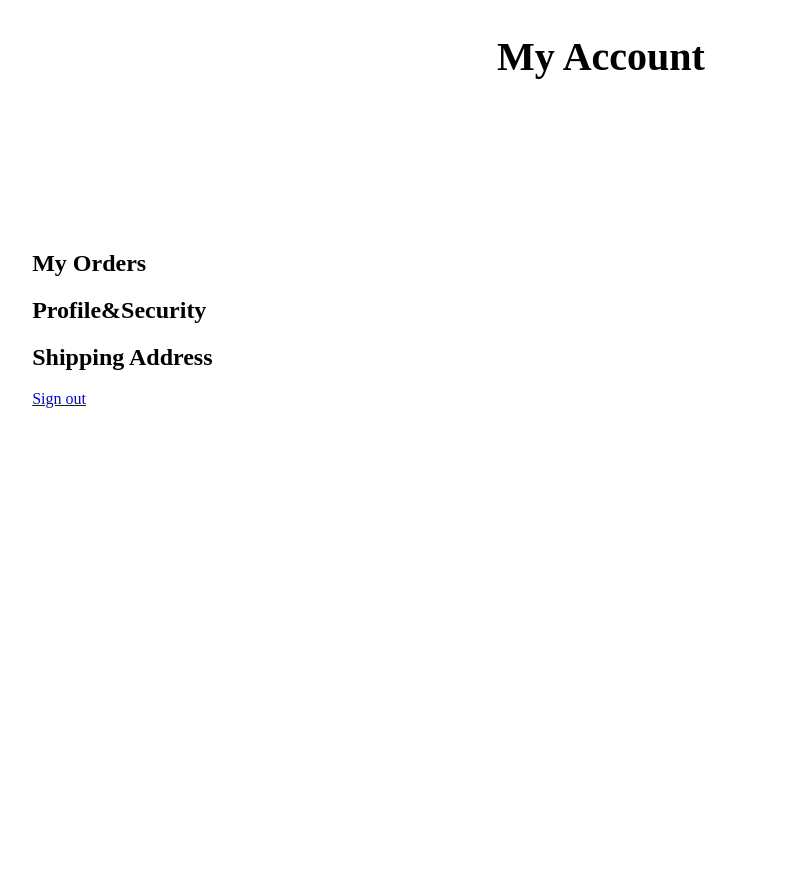
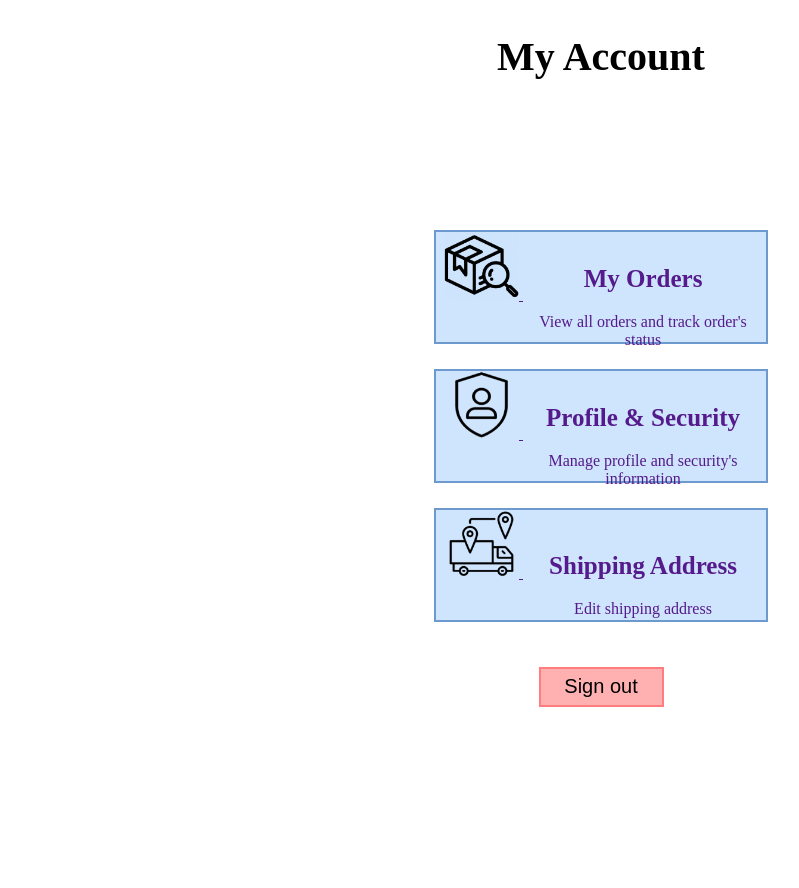
Before and after one commit to RachelleBadua/Rocy.co_boutique, a PHP site: template app/views/MyAccount/index.php in a window 1280 px wide. Shown: the whole page, without its empty margins (39-838 px from the left). Run offline with PHP 8.4, Linux system fonts and the light colour scheme; the template is opened without the code that fills it, so the values that code supplies are empty.

Commit message:
Myaccount page built, will conitnue on its pages. pageTitle min-width set -> prevent breaking the symmetry

```diff
--- a/app/views/MyAccount/index.php
+++ b/app/views/MyAccount/index.php
@@ -1,4 +1,5 @@
 <link rel="stylesheet" type="text/css" href="/resources/styles/pageContent.css">
+<link rel="stylesheet" type="text/css" href="/resources/styles/myAccount.css">
 
 <?php $this->view('shared/header','Main Index');?>
 
@@ -6,14 +7,49 @@
 
 <?php $this->view('shared/navBar'); ?>
 
-<h1 class='pageTitle'>My Account</h1>
+<h1 class='pageTitle'><?=_('My Account')?></h1>
 <div class='content'>
-    <h2>My Orders</h2>
-    <h2>Profile&Security</h2>
-    <h2>Shipping Address</h2>
+    <a href="">
+        <div class='button'>
+            <!-- <div class='icon'> -->
+                <img src="../resources/images/myOrders.png">
+            <!-- </div> -->
+            <div class='label'>
+                <h2><?=_('My Orders')?></h2>
+                <label><?=_("View all orders and track order's status")?></label>
+            </div>
+        </div>
+    </a>
+
+    <a href="">
+        <div class='button'>
+            <!-- <div class='icon'> -->
+                <img src="../resources/images/security.png">
+            <!-- </div> -->
+            <div class='label'>
+                <h2><?=_('Profile & Security')?></h2>
+                <label><?=_("Manage profile and security's information")?></label>
+            </div>
+        </div>
+    </a>
+
+    <a href="">
+        <div class='button'>
+            <!-- <div class='icon'> -->
+                <img src="../resources/images/shipAddress.png">
+            <!-- </div> -->
+            <div class='label'>
+                <h2><?=_('Shipping Address')?></h2>
+                <label><?=_('Edit shipping address')?></label>
+            </div>
+        </div>
+    </a>
+
     <div class="signout">
-        <a href="/User/logout">Sign out</a>
+        <a href="/User/logout"><button>Sign out</button></a>
     </div>
 </div>
 </div>
 <!-- </body> -->
+
+<?php $this->view('shared/footer'); ?>
--- /dev/null
+++ b/resources/styles/myAccount.css
@@ -0,0 +1,56 @@
+.button {
+    border: 2px solid #6d9ace;
+    background-color: #cfe5fd;
+    max-width: 330px;
+    min-width: 330px;
+    height: 110px;
+    margin: 0 auto;
+    text-align: center;
+    display: block;
+
+    margin-bottom: 25px;
+}
+
+.button img {
+    display: inline-block;
+    width: 75px;
+    margin-left: 5px;
+}
+
+.label {
+    padding: 5px;
+    display: inline-flex;
+    height: 100%;
+    width: 230px;
+
+    flex-direction: column;
+    justify-content: center;
+
+    text-align: center;
+    vertical-align: middle;
+}
+
+.label h2 {
+    order: 1;
+    font-size: 25px;
+}
+.label label {
+    order: 2;
+}
+
+.signout {
+    text-align: center;
+    display: block;
+    margin: 0 auto;
+    margin-top: 45px;
+}
+
+.signout button {
+    border: 2px solid #ff7d7d;
+    background-color: #ffb0b0;
+    display: inline-block;
+    min-width: 125px;
+    max-width: 125px;
+    height: 40px;
+    font-size: 20px;
+}
--- a/resources/styles/pageContent.css
+++ b/resources/styles/pageContent.css
@@ -1,7 +1,7 @@
 .content {
     margin-left: auto;
     margin-right: auto;
-    min-width: 1000px;
+    min-width: 1200px;
     width: 90%;
     height: auto;
     min-height: 600px;
@@ -9,13 +9,13 @@
     padding-bottom: 50px;
     overflow: auto;
     background-color: white;
-    /* display: flex; */
     justify-content: space-between;
     overflow-y: hidden;
     overflow-x: hidden;
 }
 
 .pageTitle {
+    min-width: 1200px;
     padding-top: 25px;
     padding-bottom: 70px;
     height: 50px;
```
Also changed, not shown: resources/images/myOrders.png (added), resources/images/security.png (added), resources/images/shipAddress.png (added), 1 other file.
